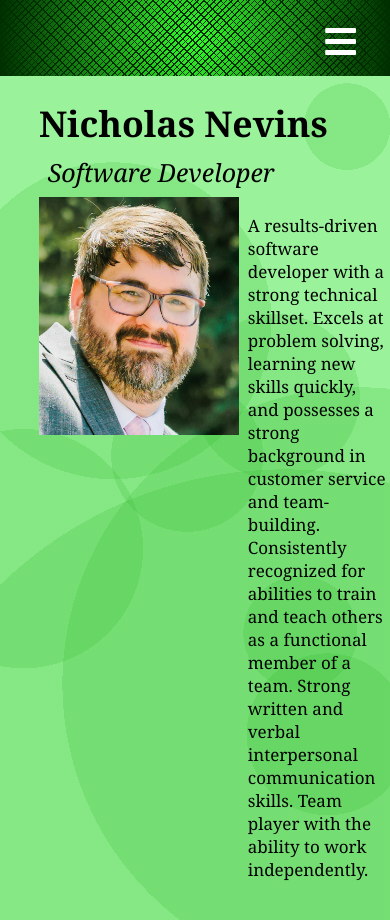
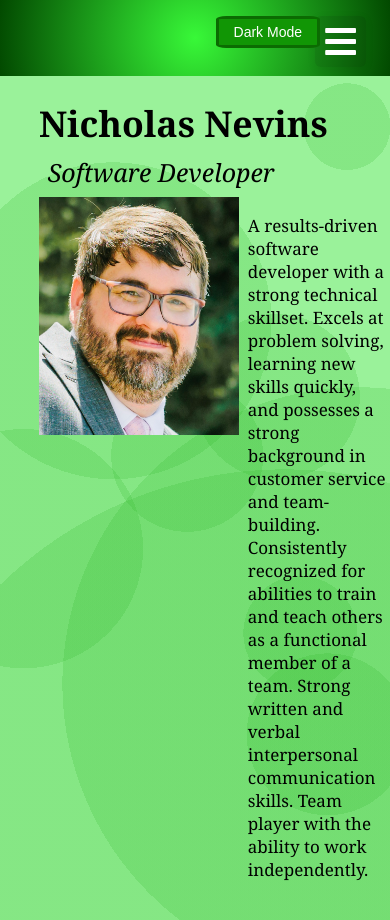
Before and after one commit to NevinsN/professional_portfolio, a React (Create React App) app in the folder professional_portfolio/: page /home in a window 390 px wide. Built offline with nearby package versions, Linux system fonts and the light colour scheme.

Commit message:
Css Edits
Moved dark/light toggle out of the hamburger menu and tweaking header bar still

```diff
--- a/professional_portfolio/src/Components/Navbar/NavbarElements.js
+++ b/professional_portfolio/src/Components/Navbar/NavbarElements.js
@@ -4,7 +4,7 @@ import styled from "styled-components";
 
 export const Nav = styled.nav`
     background: #006910;
-    background-image: radial-gradient(circle at center center, rgba(33,33,33,0),rgb(0,46,0)),repeating-linear-gradient(135deg, rgb(0,46,0) 0px, rgb(0,46,0) 1px,transparent 1px, transparent 4px),repeating-linear-gradient(45deg, rgb(51,255,42) 0px, rgb(51,255,42) 5px,transparent 5px, transparent 6px),linear-gradient(90deg, rgb(0,46,0),rgb(0,46,0));
+    background-image: radial-gradient(circle at center center, rgb(56,248,56),rgb(2,73,0));
     height: 70px;
     display: flex;
     justify-content: space-between;
--- a/professional_portfolio/src/Components/Navbar/index.js
+++ b/professional_portfolio/src/Components/Navbar/index.js
@@ -17,7 +17,9 @@ const Navbar = ({ theme, toggleTheme }) => {
         <>
             <Nav>
                 <Bars onClick={handleMenuToggle} />
-
+                <button onClick={toggleTheme} style={{position: 'absolute', right: '70px', top: '16px', zIndex: 101}}>
+                    {theme === "dark" ? "Light Mode" : "Dark Mode"}
+                </button>
                 <NavMenu className={isOpen ? "active" : ""}>
                     <NavLink to="/home" onClick={() => setIsOpen(false)}>
                         Home
@@ -35,9 +37,6 @@ const Navbar = ({ theme, toggleTheme }) => {
                         References
                     </NavLink>
                     <button id="resumeBtn" onClick={(e) => { downloadTxtFile(); setIsOpen(false); }} value="resume"><i class="fa fa-download" aria-hidden="true"></i>Résumé</button>
-                    <button onClick={toggleTheme}>
-                      {theme === "dark" ? "Light Mode" : "Dark Mode"}
-                    </button>
                 </NavMenu>
             </Nav>
         </>
```
